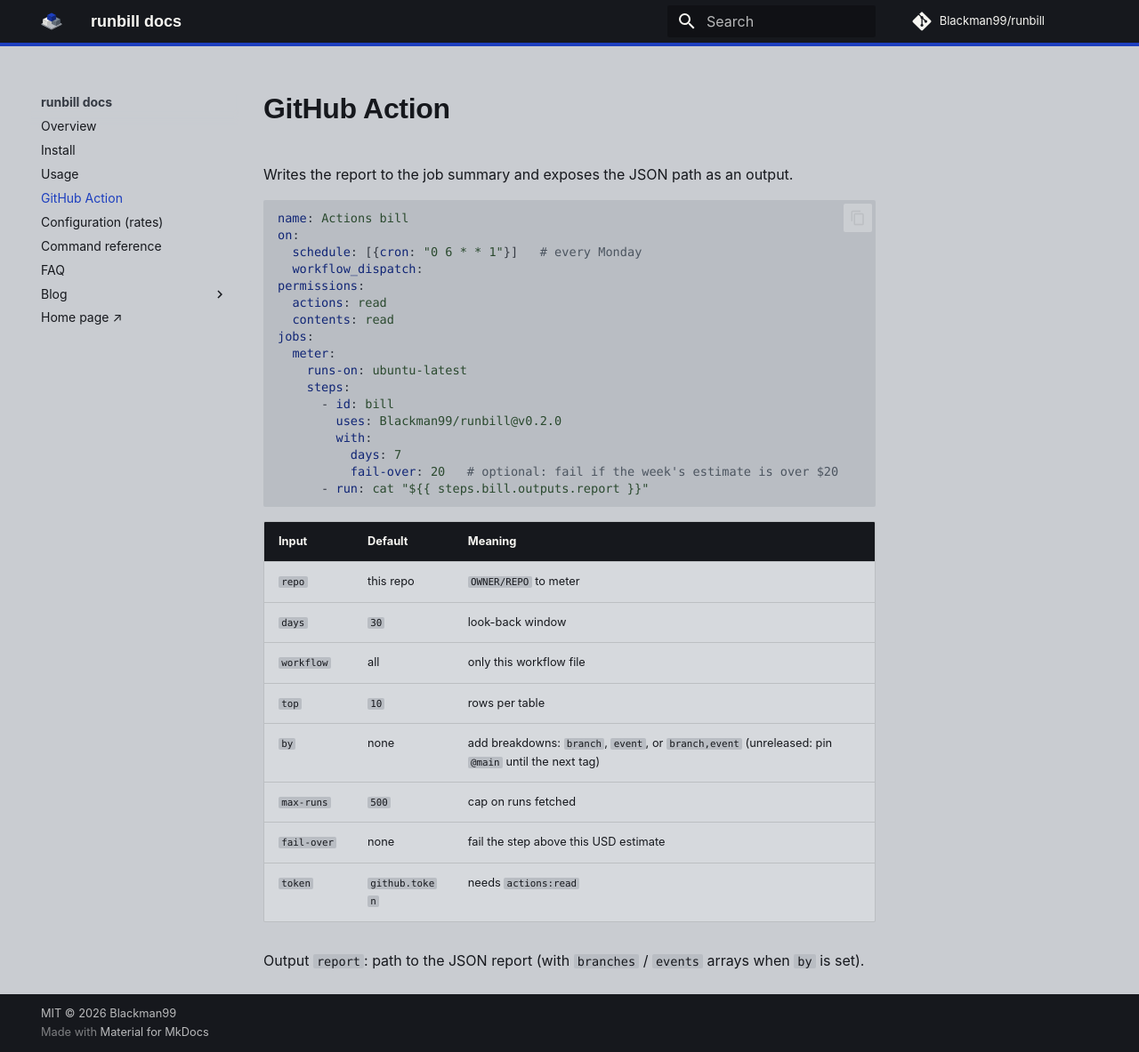
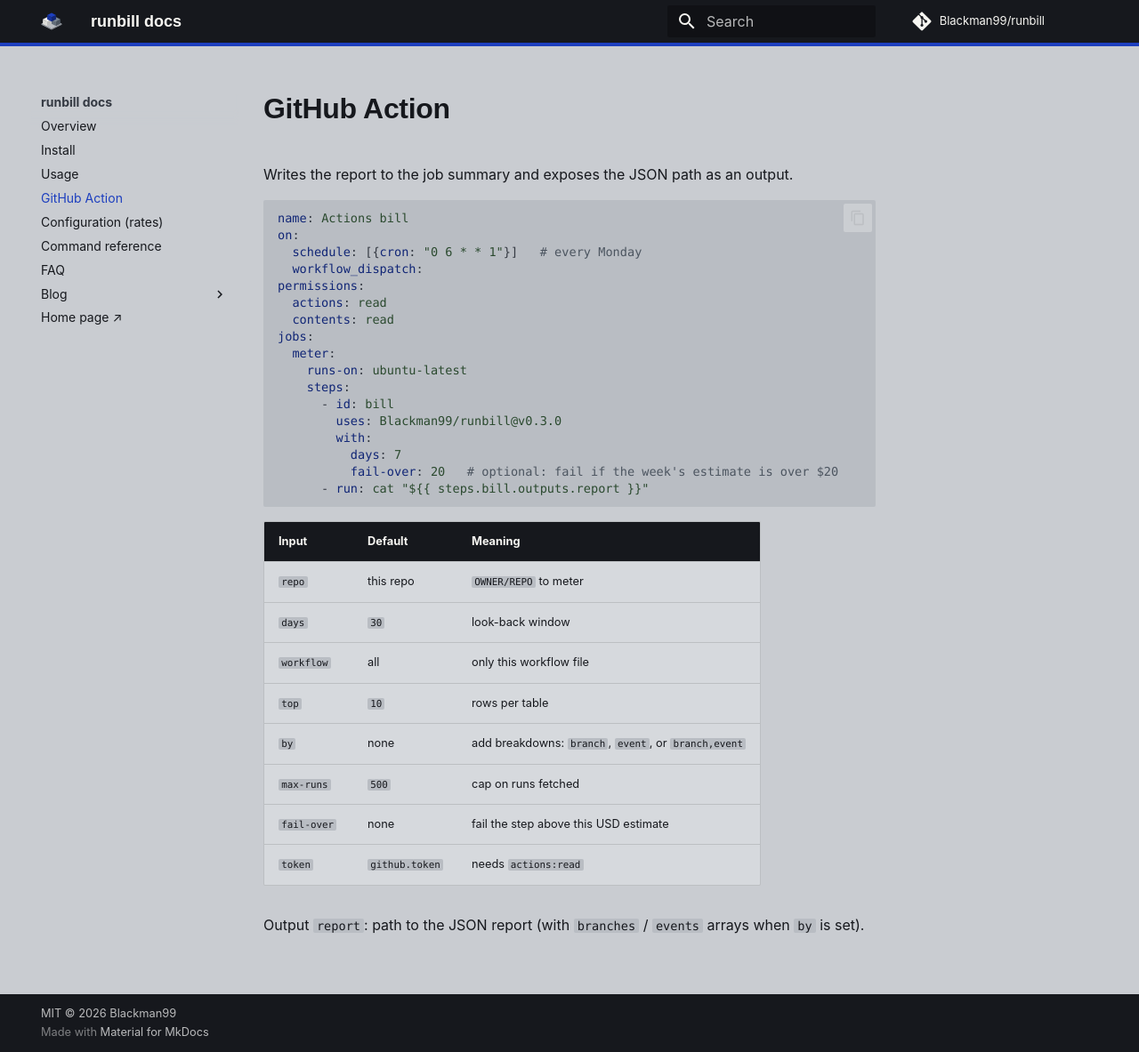
Before and after one commit to Blackman99/runbill, an MkDocs documentation site: the page built from docs/action.md, in a window 1280 px wide and 1183 px high. Shown: the whole window at 89% size. Built offline with MkDocs 1.6.1 and Material for MkDocs 9.7.7, drawn with Linux system fonts in a browser that asks for light colours; some web fonts are replaced; comment, search, counter and statistics services are not loaded.

```diff
--- a/docs/action.md
+++ b/docs/action.md
@@ -15,7 +15,7 @@ jobs:
     runs-on: ubuntu-latest
     steps:
       - id: bill
-        uses: Blackman99/runbill@v0.2.0
+        uses: Blackman99/runbill@v0.3.0
         with:
           days: 7
           fail-over: 20   # optional: fail if the week's estimate is over $20
@@ -28,7 +28,7 @@ jobs:
 | `days` | `30` | look-back window |
 | `workflow` | all | only this workflow file |
 | `top` | `10` | rows per table |
-| `by` | none | add breakdowns: `branch`, `event`, or `branch,event` (unreleased: pin `@main` until the next tag) |
+| `by` | none | add breakdowns: `branch`, `event`, or `branch,event` |
 | `max-runs` | `500` | cap on runs fetched |
 | `fail-over` | none | fail the step above this USD estimate |
 | `token` | `github.token` | needs `actions:read` |
--- a/pyproject.toml
+++ b/pyproject.toml
@@ -4,7 +4,7 @@ build-backend = "hatchling.build"
 
 [project]
 name = "runbill"
-version = "0.2.0"
+version = "0.3.0"
 description = "Which GitHub Actions workflow and job is eating your minutes? Per-workflow and per-job billed minutes and cost, from the runs API."
 readme = "README.md"
 requires-python = ">=3.9"
--- a/src/runbill/__init__.py
+++ b/src/runbill/__init__.py
@@ -1,2 +1,2 @@
 """runbill: per-workflow and per-job GitHub Actions minutes and cost, from the runs API."""
-__version__ = "0.2.0"
+__version__ = "0.3.0"
```
Also changed, not shown: CHANGELOG.md (+1 -1 lines), README.md (+1 -1 lines), docs/blog/per-workflow-minutes-zh.md (+1 -1 lines), docs/blog/per-workflow-minutes.md (+1 -1 lines), docs/install.md (+1 -1 lines), .github/release-notes/v0.3.0.md (added), site/index.html.
